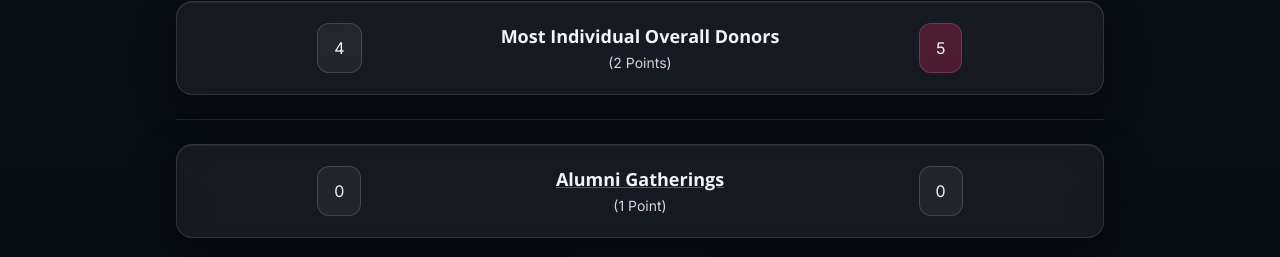
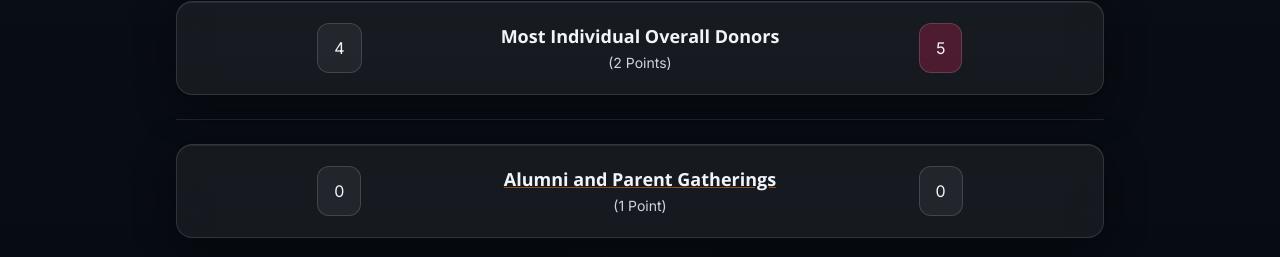
Before and after one commit to msaperst/cwkc-v2, a plain HTML site: page public/index.html in a window 1280 px wide. Shown: the part 1274-1531 px from the top of the page. Drawn offline with nearby package versions, Linux system fonts and the light colour scheme.

Commit message:
Cleaning up unused file; Fixing title for gatherings

```diff
--- a/public/index.html
+++ b/public/index.html
@@ -208,7 +208,7 @@
                 <div class="text-center">
                     <a class="enable-during-contest underline decoration-hoo-orange/60 hover:text-white text-base md:text-lg font-heading font-semibold"
                        href="https://forms.gle/V5GyERDyzdHp67D67" rel="noreferrer" target="_blank">
-                        Alumni Gatherings
+                        Alumni and Parent Gatherings
                     </a>
                     <br />
                     <span class="points text-slate-300 text-sm"></span>
```
Also changed, not shown: public/favicon.ico (deleted).
